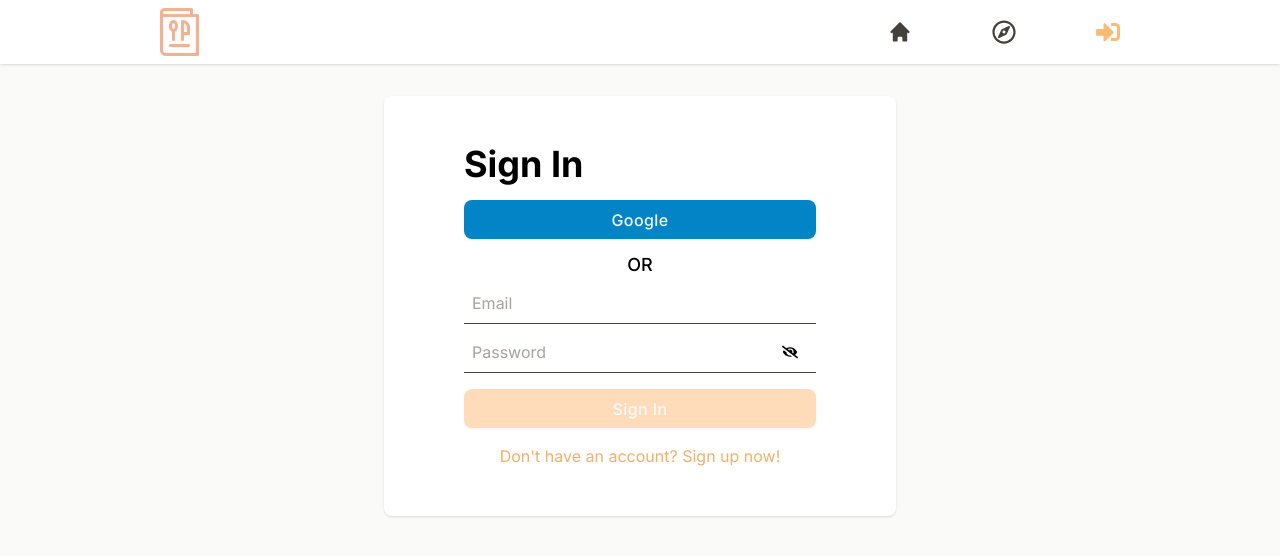
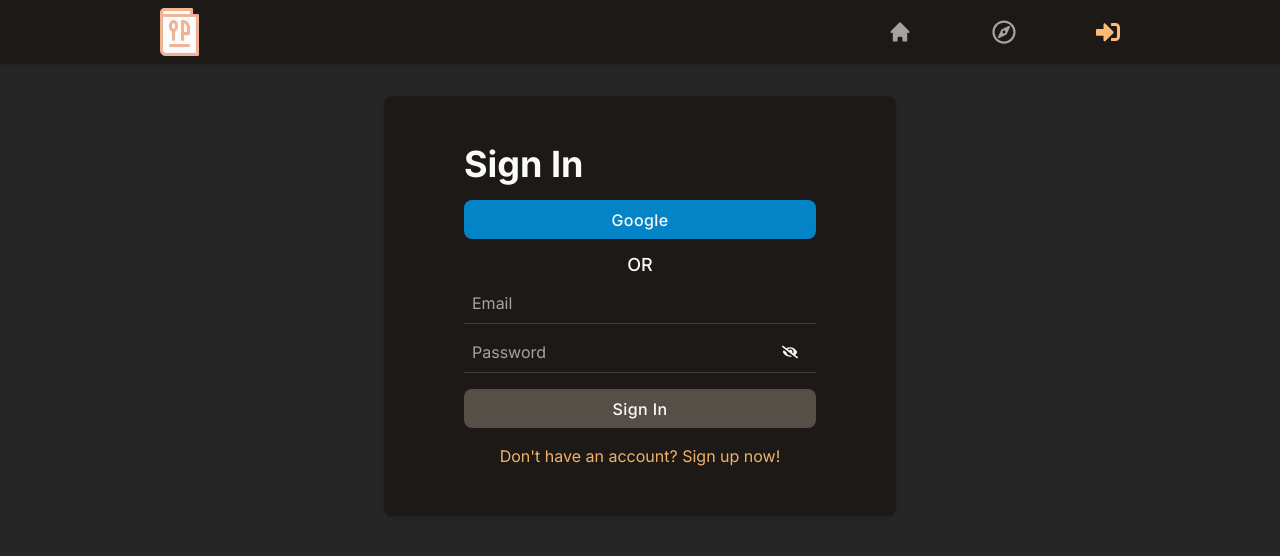
Before and after one commit to Dunkelhaiser/Reciper, a Next.js app: page /sign_in in a window 1280 px wide. Shown: the top 556 px of the page. Built offline with nearby package versions, Linux system fonts and the light colour scheme; no server answers.

Commit message:
Added dark theme

```diff
--- a/package.json
+++ b/package.json
@@ -26,6 +26,7 @@
         "eslint-config-next": "13.4.12",
         "next": "13.4.12",
         "next-auth": "^4.22.3",
+        "next-themes": "^0.2.1",
         "postcss": "8.4.27",
         "react": "18.2.0",
         "react-aria": "^3.26.0",
--- a/src/app/layout.tsx
+++ b/src/app/layout.tsx
@@ -23,7 +23,7 @@
                 <Providers>
                     <Header />
                     <Toaster containerStyle={{ top: "80px" }} />
-                    <main className="mb-[56px] min-h-[calc(100vh_-_56px)] bg-stone-50 px-8 py-8 md:mb-0 md:mt-[64px] md:min-h-[calc(100vh_-_64px)] lg:px-20 xl:px-40">
+                    <main className="mb-[56px] min-h-[calc(100vh_-_56px)] bg-stone-50 px-8 py-8 text-stone-800 dark:bg-neutral-800 dark:text-stone-50 md:mb-0 md:mt-[64px] md:min-h-[calc(100vh_-_64px)] lg:px-20 xl:px-40">
                         {children}
                     </main>
                 </Providers>
--- a/src/components/Form.tsx
+++ b/src/components/Form.tsx
@@ -6,7 +6,7 @@
 
 const Form = ({ label, children, onSubmit }: Props) => {
     return (
-        <form className="m-auto max-w-lg rounded-lg bg-white px-10 py-12 shadow md:px-20" onSubmit={onSubmit}>
+        <form className="m-auto max-w-lg rounded-lg bg-white px-10 py-12 shadow dark:bg-stone-900 md:px-20" onSubmit={onSubmit}>
             <h1 className="mb-4 text-4xl font-bold">{label}</h1>
             {children}
         </form>
--- a/src/components/Header.tsx
+++ b/src/components/Header.tsx
@@ -12,7 +12,7 @@
     const session = useSession();
 
     return (
-        <header className="fixed bottom-0 z-[9999] flex w-full flex-row items-center justify-between bg-white px-8 py-4 shadow md:bottom-auto md:top-0 md:py-2 lg:px-20 xl:px-40">
+        <header className="fixed bottom-0 z-[9999] flex w-full flex-row items-center justify-between bg-white px-8 py-4 shadow dark:bg-stone-900 md:bottom-auto md:top-0 md:py-2 lg:px-20 xl:px-40">
             <Link href="/" className="hidden md:inline">
                 <Image src="/logo.webp" alt="Logo" className="h-12" width={150} height={150} priority />
             </Link>
@@ -25,7 +25,7 @@
                             className={`no-underline transition  ${
                                 route === "/"
                                     ? "text-orange-300"
-                                    : "text-stone-700 hover:text-stone-600 focus-visible:text-stone-600 active:text-stone-800"
+                                    : "text-stone-700 hover:text-stone-600 focus-visible:text-stone-600 active:text-stone-800 dark:text-stone-400 dark:hover:text-stone-500 dark:focus-visible:text-stone-500 dark:active:text-stone-300"
                             }`}
                         >
                             <HiHome className="text-2xl" />
@@ -38,7 +38,7 @@
                             className={`no-underline transition ${
                                 route === "/explore"
                                     ? "text-orange-300"
-                                    : "text-stone-700 hover:text-stone-600 focus-visible:text-stone-600 active:text-stone-800"
+                                    : "text-stone-700 hover:text-stone-600 focus-visible:text-stone-600 active:text-stone-800 dark:text-stone-400 dark:hover:text-stone-500 dark:focus-visible:text-stone-500 dark:active:text-stone-300"
                             }`}
                         >
                             <FaRegCompass className="text-2xl" />
@@ -53,7 +53,7 @@
                                     className={`no-underline transition ${
                                         route === "/notifications"
                                             ? "text-orange-300"
-                                            : "text-stone-700 hover:text-stone-600 focus-visible:text-stone-600 active:text-stone-800"
+                                            : "text-stone-700 hover:text-stone-600 focus-visible:text-stone-600 active:text-stone-800 dark:text-stone-400 dark:hover:text-stone-500 dark:focus-visible:text-stone-500 dark:active:text-stone-300"
                                     }`}
                                 >
                                     <FaBell className="text-2xl" />
@@ -66,7 +66,7 @@
                                     className={`no-underline transition ${
                                         route === "/profile"
                                             ? "text-orange-300"
-                                            : "text-stone-700 hover:text-stone-600 focus-visible:text-stone-600 active:text-stone-800"
+                                            : "text-stone-700 hover:text-stone-600 focus-visible:text-stone-600 active:text-stone-800 dark:text-stone-400 dark:hover:text-stone-500 dark:focus-visible:text-stone-500 dark:active:text-stone-300"
                                     }`}
                                 >
                                     {session.data?.user.image ? (
@@ -91,7 +91,7 @@
                                 className={`no-underline transition ${
                                     route === "/sign_in" || route === "/sign_up"
                                         ? "text-orange-300"
-                                        : "text-stone-700 hover:text-stone-600 focus-visible:text-stone-600 active:text-stone-800"
+                                        : "text-stone-700 hover:text-stone-600 focus-visible:text-stone-600 active:text-stone-800 dark:text-stone-400 dark:hover:text-stone-500 dark:focus-visible:text-stone-500 dark:active:text-stone-300"
                                 }`}
                             >
                                 <FaSignInAlt className="text-2xl" />
--- a/src/components/Hero.tsx
+++ b/src/components/Hero.tsx
@@ -4,10 +4,10 @@
     return (
         <section className="mx-auto grid max-w-7xl gap-4 md:min-h-[calc(100vh_-_64px-_4rem)] md:grid-cols-2 md:items-center md:gap-8 xl:gap-20">
             <div>
-                <h1 className="block text-3xl font-bold text-stone-800 sm:text-4xl lg:text-6xl lg:leading-tight">
+                <h1 className="block text-3xl font-bold text-stone-800 dark:text-stone-200 sm:text-4xl lg:text-6xl lg:leading-tight">
                     Start your food journey with <span className="text-orange-400">Reciper</span>
                 </h1>
-                <p className="mt-3 text-lg text-stone-600">Discover, create, and share delicious recipes.</p>
+                <p className="mt-3 text-lg text-stone-600 dark:text-stone-300">Discover, create, and share delicious recipes.</p>
             </div>
             <Image className="rounded-xl" src="/hero.webp" width={2400} height={2400} alt="Cutting board with products" priority />
         </section>
--- a/src/components/Providers.tsx
+++ b/src/components/Providers.tsx
@@ -2,6 +2,7 @@
 
 import { SessionProvider } from "next-auth/react";
 import { QueryClient, QueryClientProvider } from "@tanstack/react-query";
+import { ThemeProvider } from "next-themes";
 
 const queryClient = new QueryClient();
 
@@ -12,7 +13,11 @@
 const Providers = ({ children }: Props) => {
     return (
         <SessionProvider>
-            <QueryClientProvider client={queryClient}>{children}</QueryClientProvider>
+            <QueryClientProvider client={queryClient}>
+                <ThemeProvider attribute="class" defaultTheme="dark" enableSystem>
+                    {children}
+                </ThemeProvider>
+            </QueryClientProvider>
         </SessionProvider>
     );
 };
--- a/src/components/ui/Button.tsx
+++ b/src/components/ui/Button.tsx
@@ -44,12 +44,12 @@
         variants: {
             variant: {
                 primary: [
-                    "bg-orange-300",
+                    "bg-orange-300 dark:bg-orange-400/95",
                     "text-stone-50",
                     "ring-orange-200",
                     "data-[hovered=true]:bg-orange-200",
                     "data-[pressed=true]:bg-orange-400",
-                    "disabled:!bg-orange-300/50",
+                    "disabled:!bg-orange-300/50 dark:disabled:!bg-orange-100/25",
                 ],
                 secondary: [
                     "shadow",
@@ -62,54 +62,54 @@
                     "disabled:!text-stone-700/50",
                 ],
                 danger: [
-                    "bg-red-500",
+                    "bg-red-500 dark:bg-red-600",
                     "text-stone-50",
-                    "ring-red-500",
-                    "data-[hovered=true]:bg-red-400",
-                    "data-[pressed=true]:bg-red-600",
-                    "disabled:!bg-red-500/50",
+                    "ring-red-500 dark:ring-red-600",
+                    "data-[hovered=true]:bg-red-400 dark:data-[hovered=true]:bg-red-500",
+                    "data-[pressed=true]:bg-red-600 dark:data-[pressed=true]:bg-red-700",
+                    "disabled:!bg-red-500/50 dark:disabled:!bg-red-600/20",
                 ],
                 success: [
-                    "bg-green-500",
+                    "bg-green-500 dark:bg-green-600",
                     "text-stone-50",
-                    "ring-green-500",
-                    "data-[hovered=true]:bg-green-400",
-                    "data-[pressed=true]:bg-green-600",
-                    "disabled:!bg-green-500/50",
+                    "ring-green-500 dark:ring-green-600",
+                    "data-[hovered=true]:bg-green-400 dark:data-[hovered=true]:bg-green-500",
+                    "data-[pressed=true]:bg-green-600 dark:data-[pressed=true]:bg-green-700",
+                    "disabled:!bg-green-500/50 dark:disabled:!bg-green-600/20",
                 ],
                 outline: [
                     "shadow-none",
                     "bg-transparent",
-                    "text-orange-300",
-                    "ring-orange-300",
-                    "border-orange-300",
-                    "data-[hovered=true]:border-orange-200",
-                    "data-[hovered=true]:text-orange-200",
-                    "data-[pressed=true]:border-orange-400",
-                    "data-[pressed=true]:text-orange-400",
+                    "text-orange-300 dark:text-orange-400",
+                    "ring-orange-300 dark:ring-orange-400",
+                    "border-orange-300 dark:border-orange-400",
+                    "data-[hovered=true]:border-orange-200 dark:data-[hovered=true]:border-orange-300",
+                    "data-[hovered=true]:text-orange-200 dark:data-[hovered=true]:text-orange-300",
+                    "data-[pressed=true]:border-orange-400 dark:data-[pressed=true]:border-orange-500",
+                    "data-[pressed=true]:text-orange-400 dark:data-[pressed=true]:text-orange-500",
                     "disabled:!shadow-none",
-                    "disabled:!text-orange-300/50",
-                    "disabled:!border-orange-300/50",
+                    "disabled:!text-orange-300/50 dark:disabled:!text-orange-100/25",
+                    "disabled:!border-orange-300/50 dark:disabled:!border-orange-100/25",
                 ],
                 link: [
                     "shadow-none",
                     "bg-transparent",
-                    "text-orange-300",
-                    "ring-orange-200",
-                    "data-[hovered=true]:text-orange-200",
-                    "data-[pressed=true]:text-orange-400",
+                    "text-orange-300 dark:text-orange-400",
+                    "ring-orange-200 dark:ring-orange-300",
+                    "data-[hovered=true]:text-orange-200 dark:data-[hovered=true]:text-orange-300",
+                    "data-[pressed=true]:text-orange-400 dark:data-[pressed=true]:text-orange-500",
                     "disabled:!shadow-none",
-                    "disabled:!text-orange-300/50",
+                    "disabled:!text-orange-300/50 dark:disabled:!text-orange-100/25",
                 ],
                 ghost: [
                     "shadow-none",
                     "bg-transparent",
-                    "text-stone-800",
-                    "ring-stone-700",
-                    "data-[hovered=true]:bg-stone-100",
-                    "data-[pressed=true]:bg-stone-200",
+                    "text-stone-800 dark:text-stone-100",
+                    "ring-stone-700 dark:ring-stone-200",
+                    "data-[hovered=true]:bg-stone-100 dark:data-[hovered=true]:bg-stone-800",
+                    "data-[pressed=true]:bg-stone-200 dark:data-[pressed=true]:bg-stone-800",
                     "disabled:!shadow-none",
-                    "disabled:!text-stone-800/50",
+                    "disabled:!text-stone-800/50 dark:disabled:!text-stone-100/25",
                     "disabled:!bg-transparent",
                 ],
                 google: [
--- a/src/components/ui/Input.tsx
+++ b/src/components/ui/Input.tsx
@@ -26,7 +26,7 @@
                 min={min}
                 placeholder={placeholder}
                 {...(isRegistered ? register(name) : null)}
-                className={`w-full border-b bg-transparent p-2 text-stone-700 outline-none placeholder:text-stone-400
+                className={`w-full border-b bg-transparent p-2 text-inherit outline-none placeholder:text-stone-400
                 ${errors ? "border-red-400" : "border-stone-700"}`}
                 onKeyUp={onKeyUp || undefined}
                 aria-invalid={errors ? "true" : "false"}
--- a/tailwind.config.js
+++ b/tailwind.config.js
@@ -1,5 +1,6 @@
 /** @type {import('tailwindcss').Config} */
 module.exports = {
+    darkMode: "class",
     content: ["./src/pages/**/*.{js,ts,jsx,tsx,mdx}", "./src/components/**/*.{js,ts,jsx,tsx,mdx}", "./src/app/**/*.{js,ts,jsx,tsx,mdx}"],
     theme: {
         extend: {
```
Also changed, not shown: 1 other file (tests, documents, lock files or other folders).
